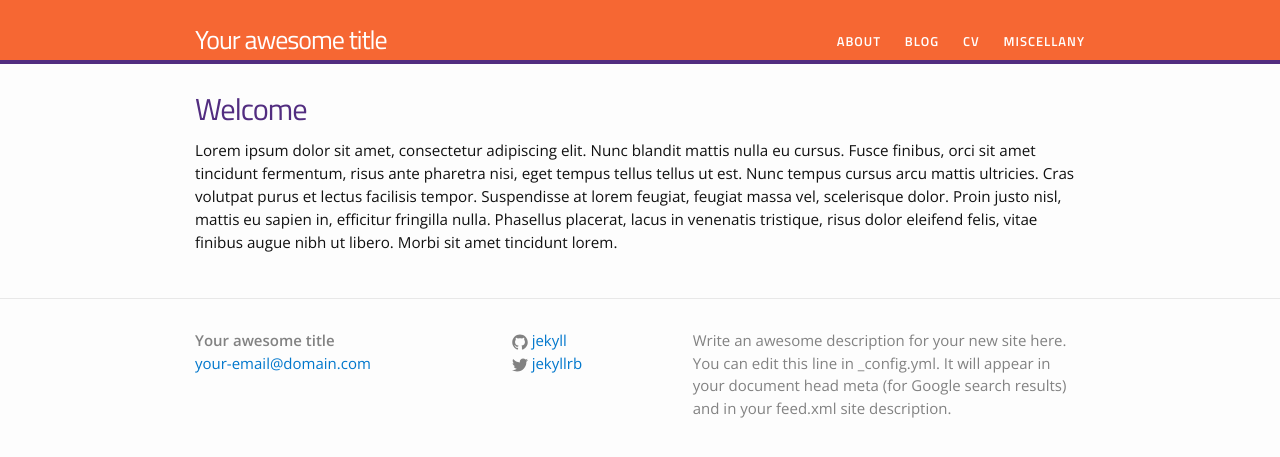
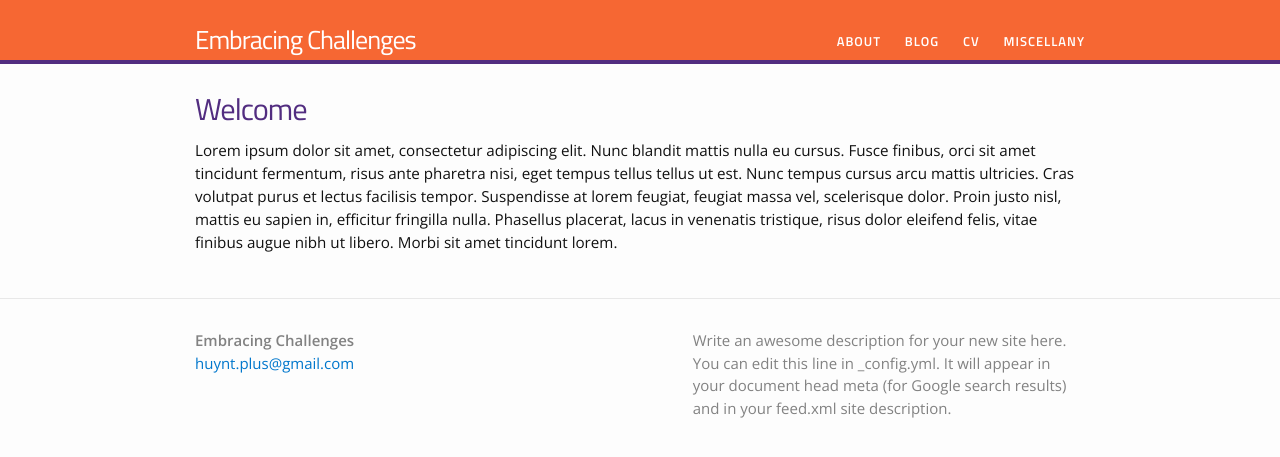
Before and after one commit to huynt-plus/huynt-plus.github.io, a Jekyll site: the page built from index.html, in a window 1280 px wide. Shown: the top 457 px of the page. Built offline with Jekyll 4.4.1, drawn with Linux system fonts in a browser that asks for light colours.

Commit message:
Update _config.yml

```diff
--- a/_config.yml
+++ b/_config.yml
@@ -1,21 +1,22 @@
 # Site settings
-title: Your awesome title
-email: your-email@domain.com
+title: Embracing Challenges
+email: huynt.plus@gmail.com
 description: > # this means to ignore newlines until "baseurl:"
   Write an awesome description for your new site here. You can edit this
   line in _config.yml. It will appear in your document head meta (for
   Google search results) and in your feed.xml site description.
 baseurl: "" # the subpath of your site, e.g. /blog/
-url: "https://huynt-plus.github.io" # the base hostname & protocol for your site
-twitter_username: jekyllrb
-github_username:  jekyll
+url: "http://huynt.me" # the base hostname & protocol for your site
+facebook_username: huynt.plus
+#twitter_username: jekyllrb
+#github_username:  jekyll
 
 # Build settings
 markdown: kramdown
 
 # Other options
 permalink: blog/:year/:month/:title
-job.title: "Assistant Professor"
+job.title: "Researcher"
 excerpt_separator: "<!--more-->"
 
 # SEO stuff
```
